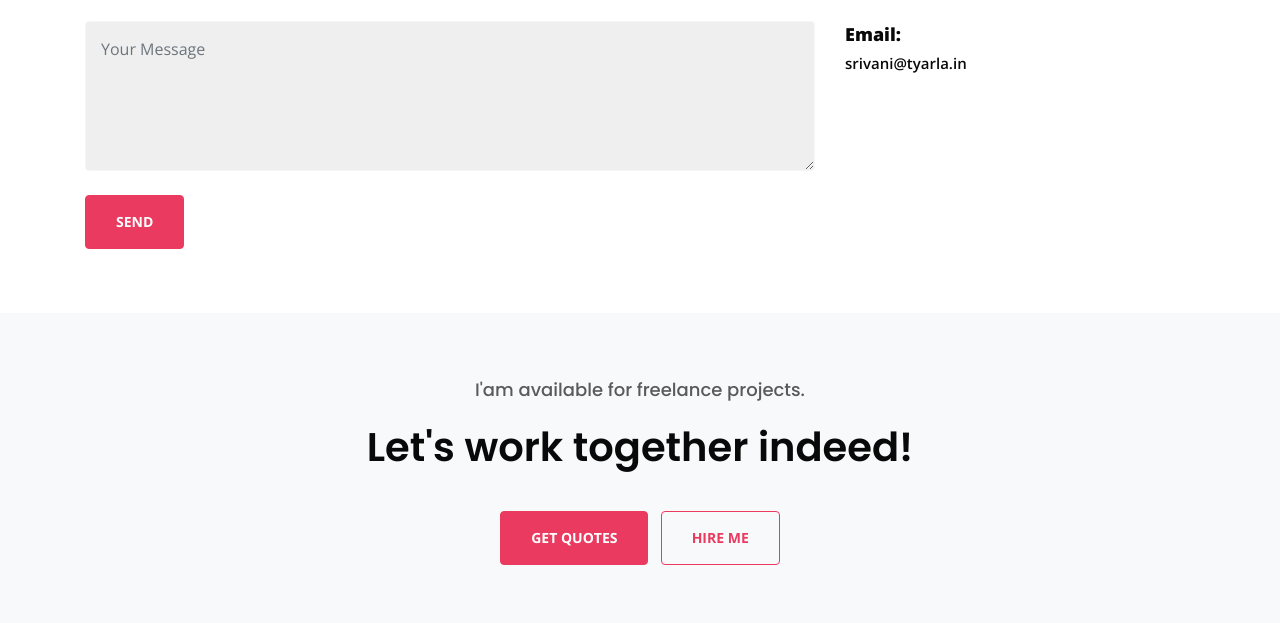
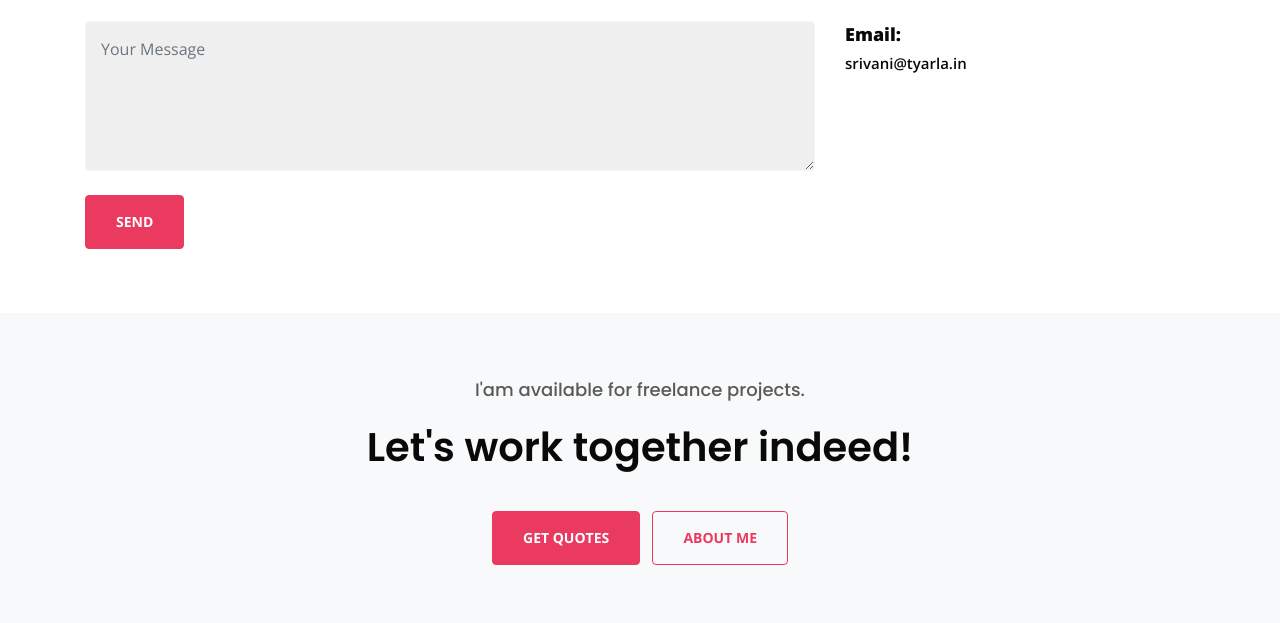
Before and after one commit to sathisham5/srivaniprofile, a plain HTML site: page index.html in a window 1280 px wide. Shown: the part 6499-7122 px from the top of the page. Drawn offline with nearby package versions, Linux system fonts and the light colour scheme.

Commit message:
Update index.html

```diff
--- a/index.html
+++ b/index.html
@@ -520,7 +520,7 @@ Author URL: http://w3layouts.com
       <h6>I'am available for freelance projects.</h6>
       <h3>Let's work together indeed!</h3>
       <a href="#contact" class="btn btn-primary theme-button">Get quotes</a>
-      <a href="#about" class="btn btn-outline-primary theme-button ml-2">Hire me</a>
+      <a href="#about" class="btn btn-outline-primary theme-button ml-2">About Me</a>
     </div>
   </section>
   <!-- //freelance hire me -->
```
